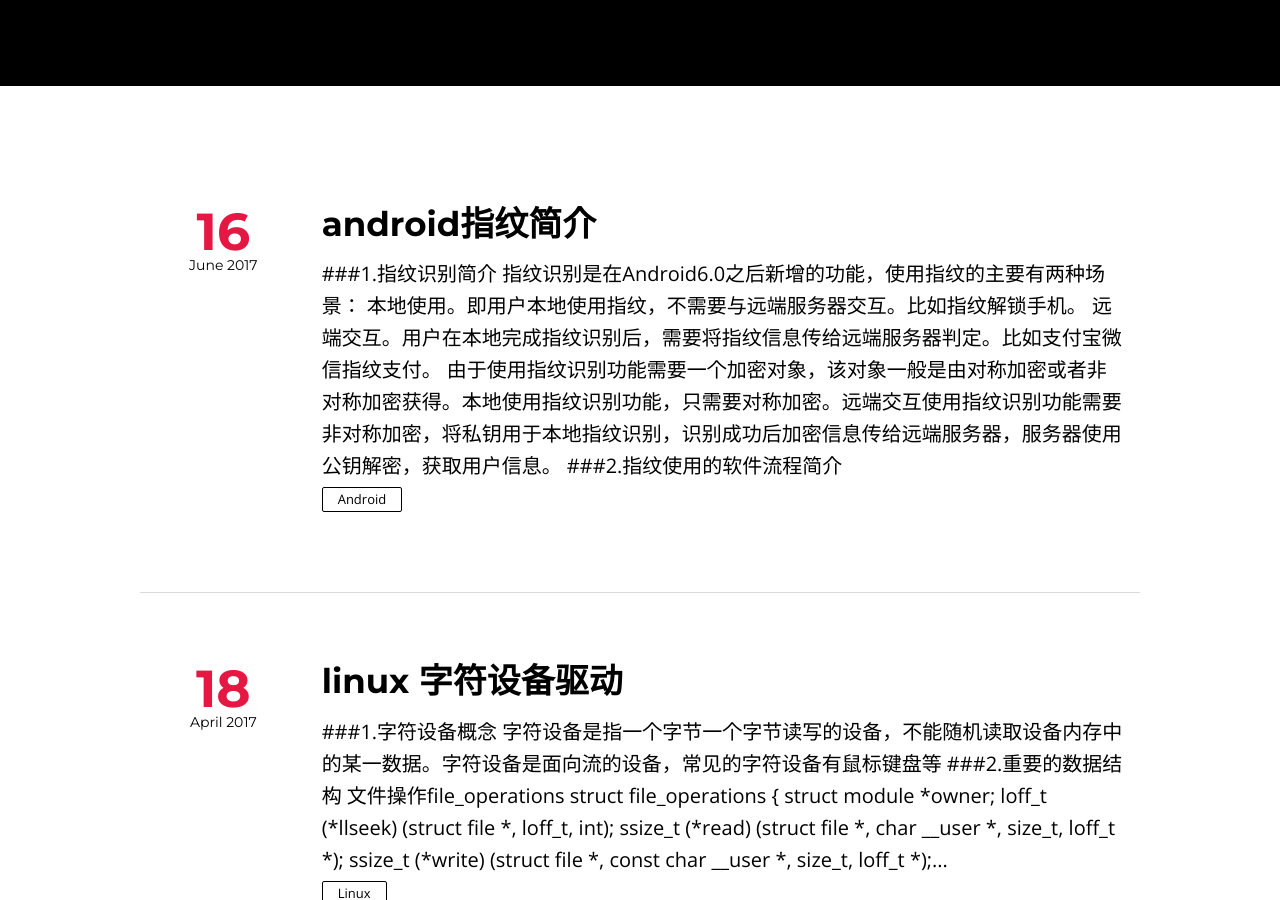
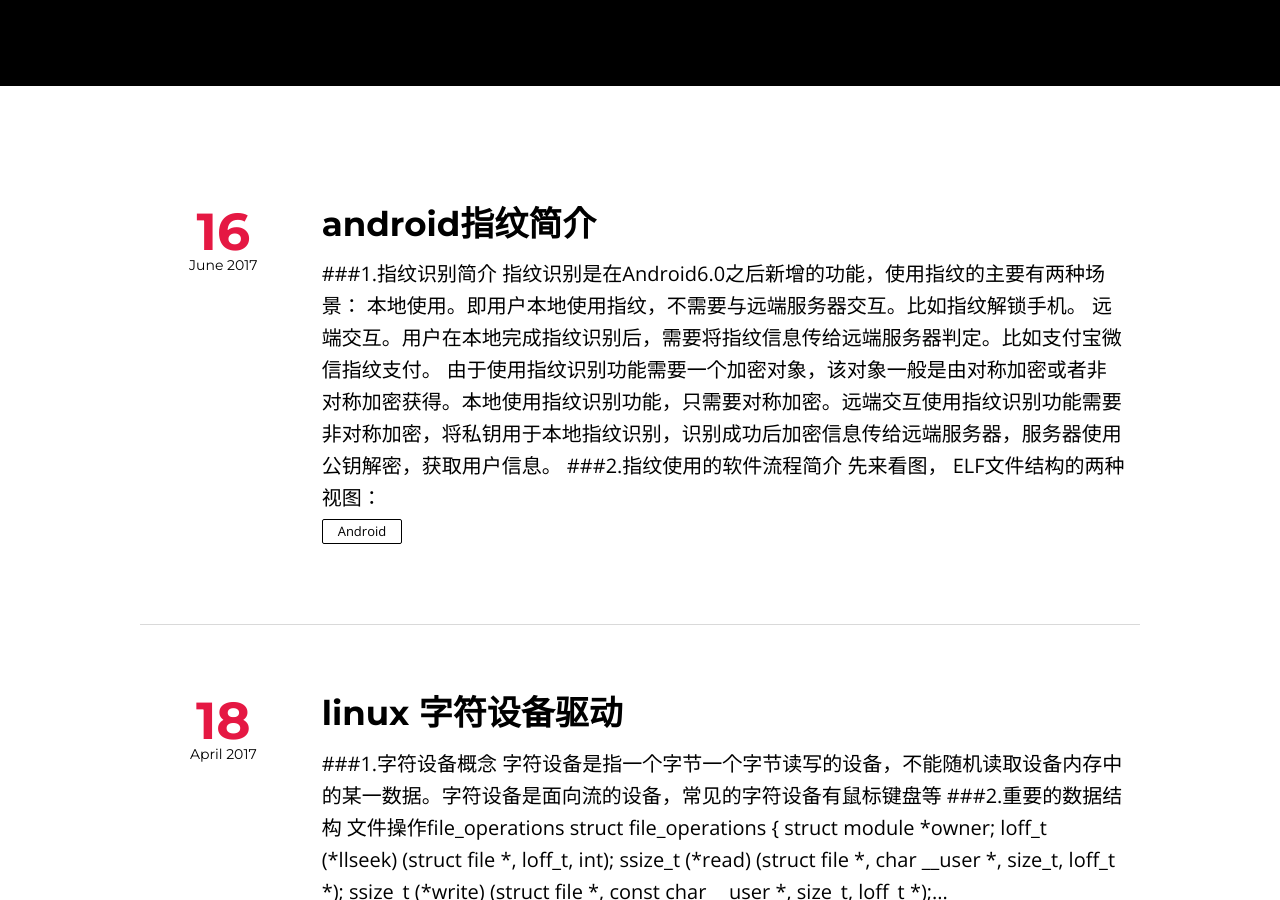
Before and after one commit to jsno9/hello-world, a Jekyll site: the page built from index.html, in a window 1280 px wide and 900 px high, scrolled down 400 px. Built offline with Jekyll 4.4.1, drawn with Linux system fonts in a browser that asks for light colours; nearby versions of some CDN libraries; the list of posts is cut into pages by our own code.

Commit message:
modified:   _posts/android/2017-06-16-fingerprint_introduction.md

```diff
--- a/_posts/android/2017-06-16-fingerprint_introduction.md
+++ b/_posts/android/2017-06-16-fingerprint_introduction.md
@@ -19,4 +19,5 @@
 
 ###2.指纹使用的软件流程简介
 
-![fingerprint view](/images/android/fingerprintview.png)
+先来看图， ELF文件结构的两种视图：
+![fingerprint view](https://github.com/jsno9/jsno9.github.io/tree/master/images/android/fingerprintview.png)
```
